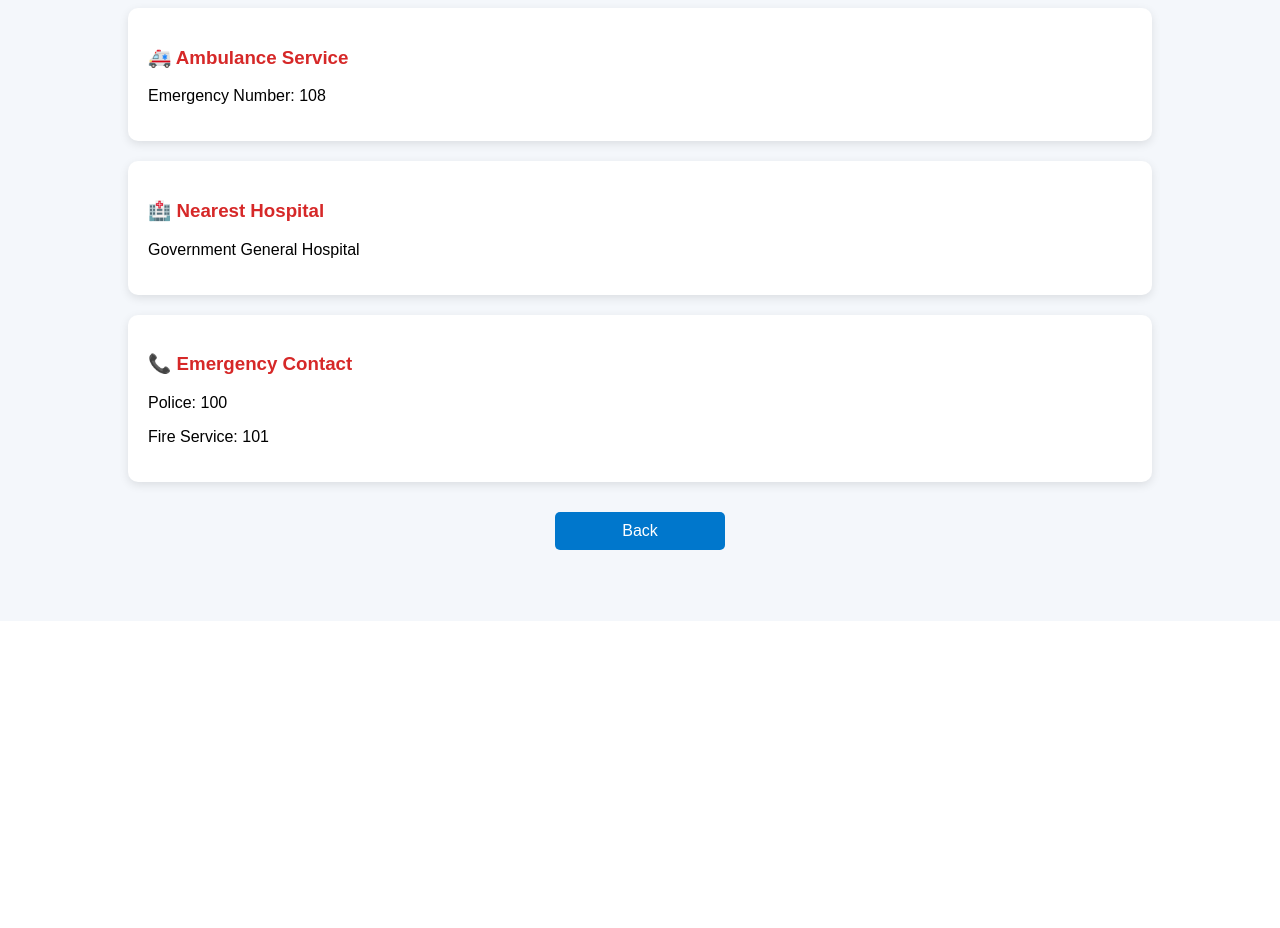
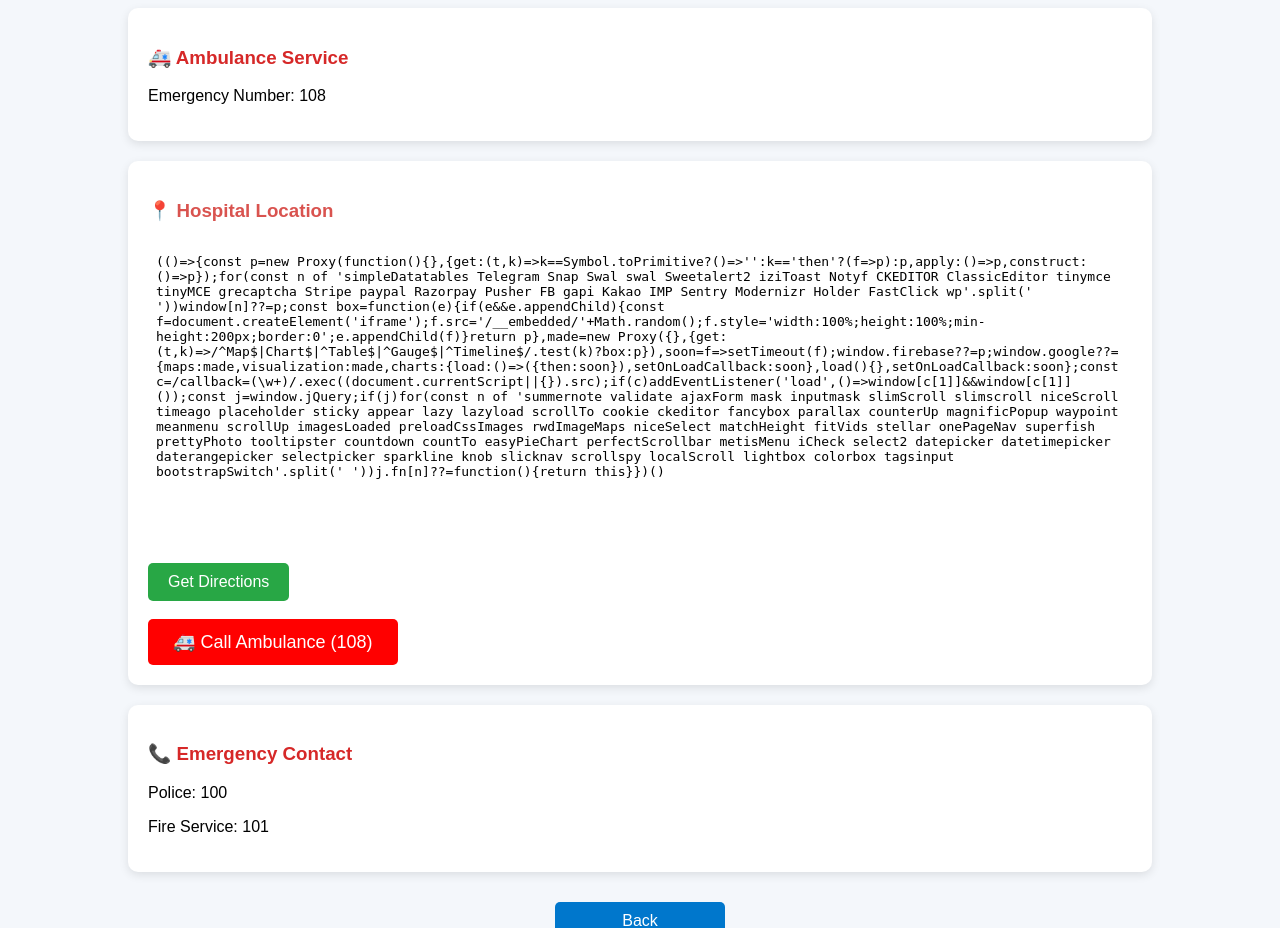
Before and after one commit to BandariAkshitha/RuralCareHub, a Flask app: page /emergency in a window 1280 px wide. Shown: the part 179-1107 px from the top of the page. Before the commit the page ends 729 px from the top, so only its background shows below. Run offline with Flask 3, Linux system fonts and the light colour scheme; some libraries are stand-ins or nearby versions.

Commit message:
updated projectt

```diff
--- a/app.py
+++ b/app.py
@@ -207,6 +207,7 @@ def appointment():
 
         db.session.add(new_appointment)
 
+
         db.session.commit()
 
         return redirect('/patient')
--- a/templates/emergency_contacts.html
+++ b/templates/emergency_contacts.html
@@ -80,15 +80,60 @@ Emergency Number:
 </p>
     </div>
 
-    <div class="card">
-        <h3 id="hospital-title">🏥 Nearest Hospital</h3>
-        <p id="hospital-name">
-Government General Hospital
-</p>
-    </div>
+  <div class="card" style="padding:20px; margin-top:20px; background:white; border-radius:10px;">
 
-    <div class="card">
-        <h3 id="contact-title">📞 Emergency Contact</h3>
+    <h3 style="color:#d9534f;">📍 Hospital Location</h3>
+
+    <iframe
+        src="https://maps.google.com/maps?q=Government%20General%20Hospital&t=&z=13&ie=UTF8&iwloc=&output=embed"
+        width="100%"
+        height="300"
+        style="border:0; border-radius:10px;">
+    </iframe>
+
+    <br><br>
+
+    <a href="https://www.google.com/maps/search/?api=1&query=Government+General+Hospital"
+       target="_blank">
+
+        <button style="
+            background:#28a745;
+            color:white;
+            padding:10px 20px;
+            border:none;
+            border-radius:5px;
+            cursor:pointer;
+            font-size:16px;">
+
+            Get Directions
+
+        </button>
+
+    </a>
+
+<br><br>
+
+<a href="tel:108">
+
+    <button style="
+        background:red;
+        color:white;
+        padding:12px 25px;
+        border:none;
+        border-radius:5px;
+        cursor:pointer;
+        font-size:18px;">
+
+        🚑 Call Ambulance (108)
+
+    </button>
+
+</a>
+
+</div>
+
+<div class="card">
+    <h3 id="contact-title">📞 Emergency Contact</h3>
         <p>
 <span id="police-label">Police:</span>
 100
```
